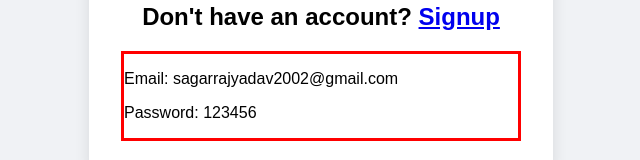
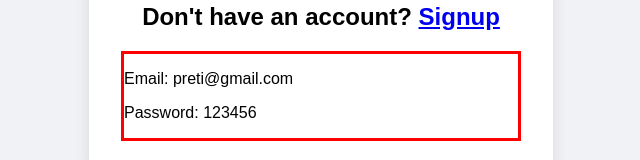
Before and after one commit to sagar-raj-yadav/Task_Management, a React (Vite) app in the folder frontend/: page /login in a window 1280 px wide. Shown: the part 466-626 px from the top of the page, without its empty margins (319-959 px from the left). Built offline with nearby package versions, Linux system fonts and the light colour scheme.

Commit message:
Update Login.jsx

```diff
--- a/frontend/src/loginsignup/Login.jsx
+++ b/frontend/src/loginsignup/Login.jsx
@@ -66,7 +66,7 @@
                     <h2 className="signup-link">Don't have an account? <Link to='/signup'>Signup</Link></h2>
                 </div>
                 <div className='last'>
-                    <p>Email: sagarrajyadav2002@gmail.com</p>
+                    <p>Email: preti@gmail.com</p>
                     <p>Password: 123456</p>
                 </div>
             </div>
```
